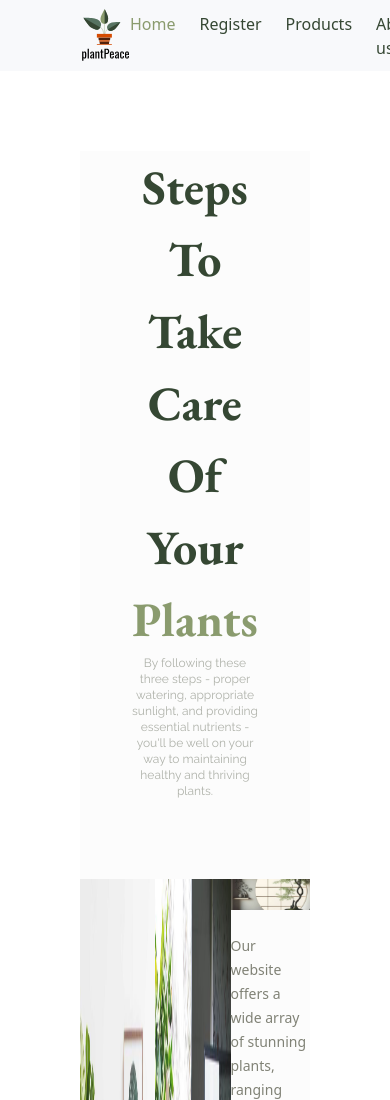
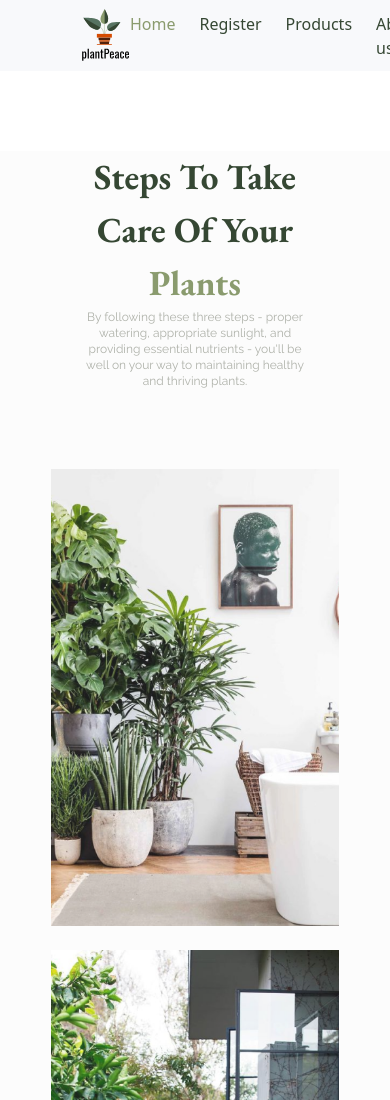
Before and after one commit to Aldovani/challenge-02-pb, a React (Vite) app: page / in a window 390 px wide. Shown: the top 1100 px of the page. Built offline with nearby package versions, Linux system fonts and the light colour scheme.

Commit message:
style: styling Steps component responsive design

```diff
--- a/src/Components/Steps.tsx
+++ b/src/Components/Steps.tsx
@@ -4,9 +4,9 @@ import img3 from "../assets/img3.png";
 
 const Steps = () => {
   return (
-    <section className="m-20 mb-30 bg-white">
+    <section className="flex flex-col m-auto mt-20 md:m-20 md:mb-30 bg-white">
       <div className="flex flex-col m-auto text-center w-7/12">
-        <h1 className="text-xl font-bold font-eb-garamond text-primary-lunar-green">
+        <h1 className="text-xl2 md:text-xl font-bold font-eb-garamond text-primary-lunar-green">
             Steps To Take Care Of Your <span className="text-primary-avacado">Plants</span></h1>
         <p className="text-xs font-raleway mb-20 text-dark-gray">
           By following these three steps - proper watering, appropriate
@@ -15,16 +15,16 @@ const Steps = () => {
         </p>
       </div>
 
-      <div className="flex flex-row w-full justify-between">
-        <div className="flex w-96">
+      <div className="flex flex-col gap-6 lg:flex-row w-full justify-between">
+        <div className="w-72 flex m-auto md:mt-0 md:w-96">
         <img src={img1} alt="Imagem de um ambiente interno com muitas folhagens" />
         </div>
 
-        <div className="flex w-96">
+        <div className="w-72 flex m-auto md:mt-0 md:w-96">
         <img src={img2} alt="Imagem de um ambiente externo com muitas folhagens" />
         </div>
 
-        <div className=" flex flex-col w-96">
+        <div className="w-72 flex flex-col m-auto md:mt-0 md:w-96">
           <img src={img3} alt="Imagem de uma janela redonda com um bonsai" />
           <p className="text-sm mt-6 leading-6 text-secondary-secondary">
             Our website offers a wide array of stunning plants, ranging from
```
